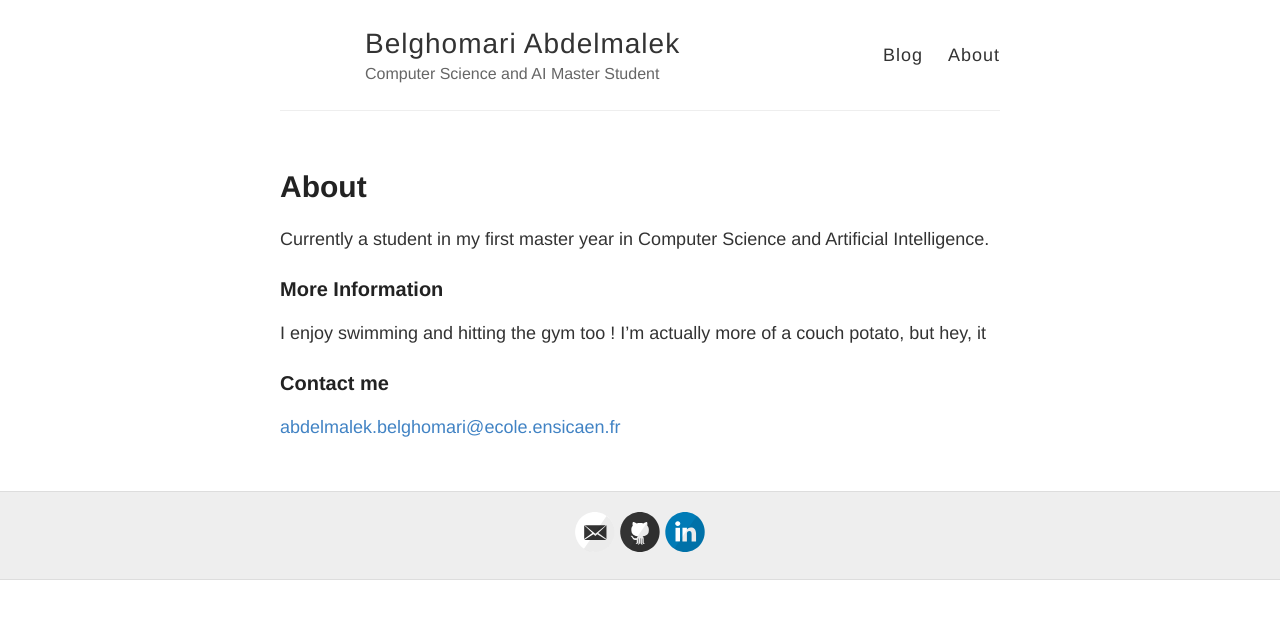
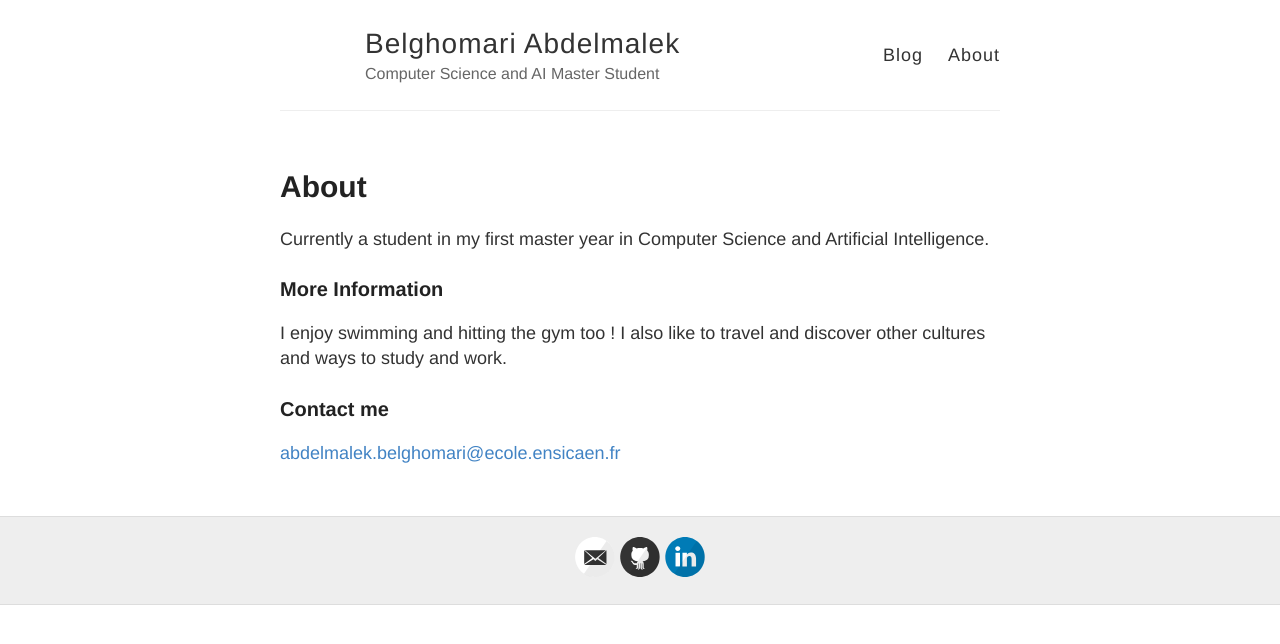
Before and after one commit to abdelmalekbelghomari/abdelmalekbelghomari.github.io, a Jekyll site: the page built from about.md, in a window 1280 px wide. Shown: the top 644 px of the page. Built offline with Jekyll 4.4.1, drawn with Linux system fonts in a browser that asks for light colours.

Commit message:
fixing and issue with the about page

```diff
--- a/about.md
+++ b/about.md
@@ -9,7 +9,7 @@ Currently a student in my first master year in Computer Science and Artificial I
 ### More Information
 
 I enjoy swimming and hitting the gym too !
-I'm actually more of a couch potato, but hey, it
+I also like to travel and discover other cultures and ways to study and work.
 
 ### Contact me
 
```
